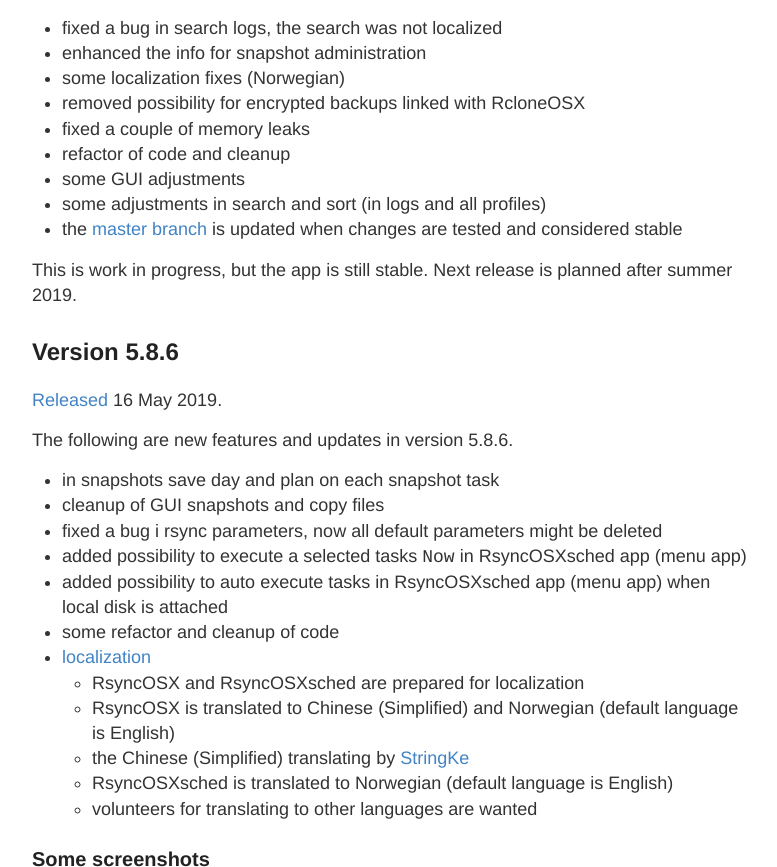
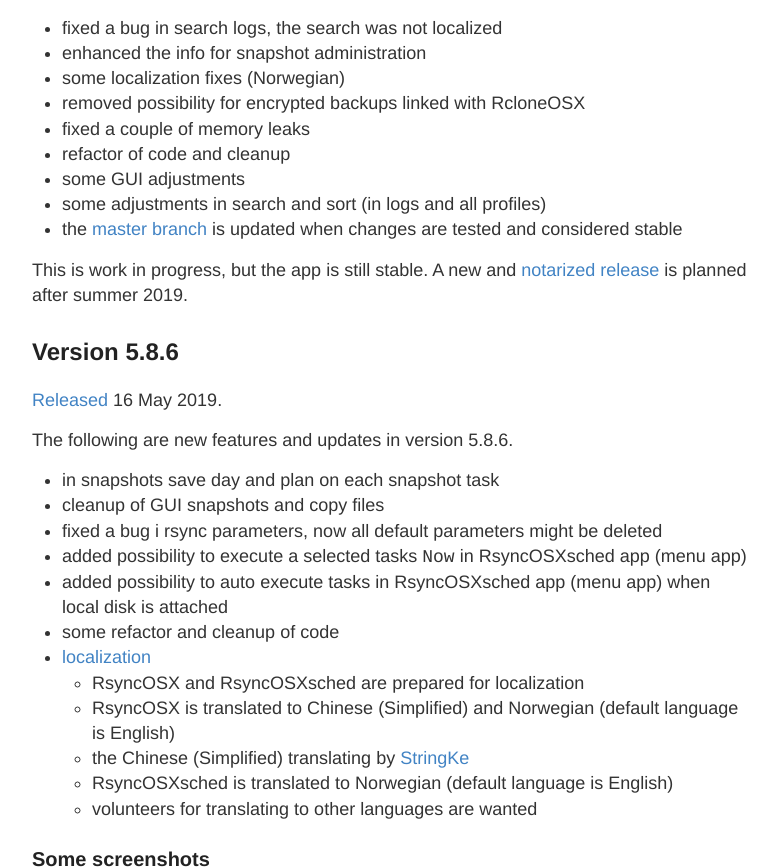
Before and after one commit to d2s/Documentation, a Jekyll site: the page built from _posts/2018-04-10-Changelog.md, in a window 1280 px wide and 900 px high, scrolled down 472 px, cut to the strip 0-867 px from the top of the window. Shown: the whole strip, without its empty margins (248-1025 px from the left). Built offline with Jekyll 4.4.1, drawn with Linux system fonts in a browser that asks for light colours.

Commit message:
Update 2018-04-10-Changelog.md

```diff
--- a/_posts/2018-04-10-Changelog.md
+++ b/_posts/2018-04-10-Changelog.md
@@ -21,7 +21,7 @@ The following are changes in the release candidate:
 - some adjustments in search and sort (in logs and all profiles)
 - the [master branch](https://github.com/rsyncOSX/RsyncOSX) is updated when changes are tested and considered stable
 
-This is work in progress, but the app is still stable. Next release is planned after summer 2019.
+This is work in progress, but the app is still stable. A new and [notarized release](/Notarized) is planned after summer 2019.
 
 ## Version 5.8.6
 
```
